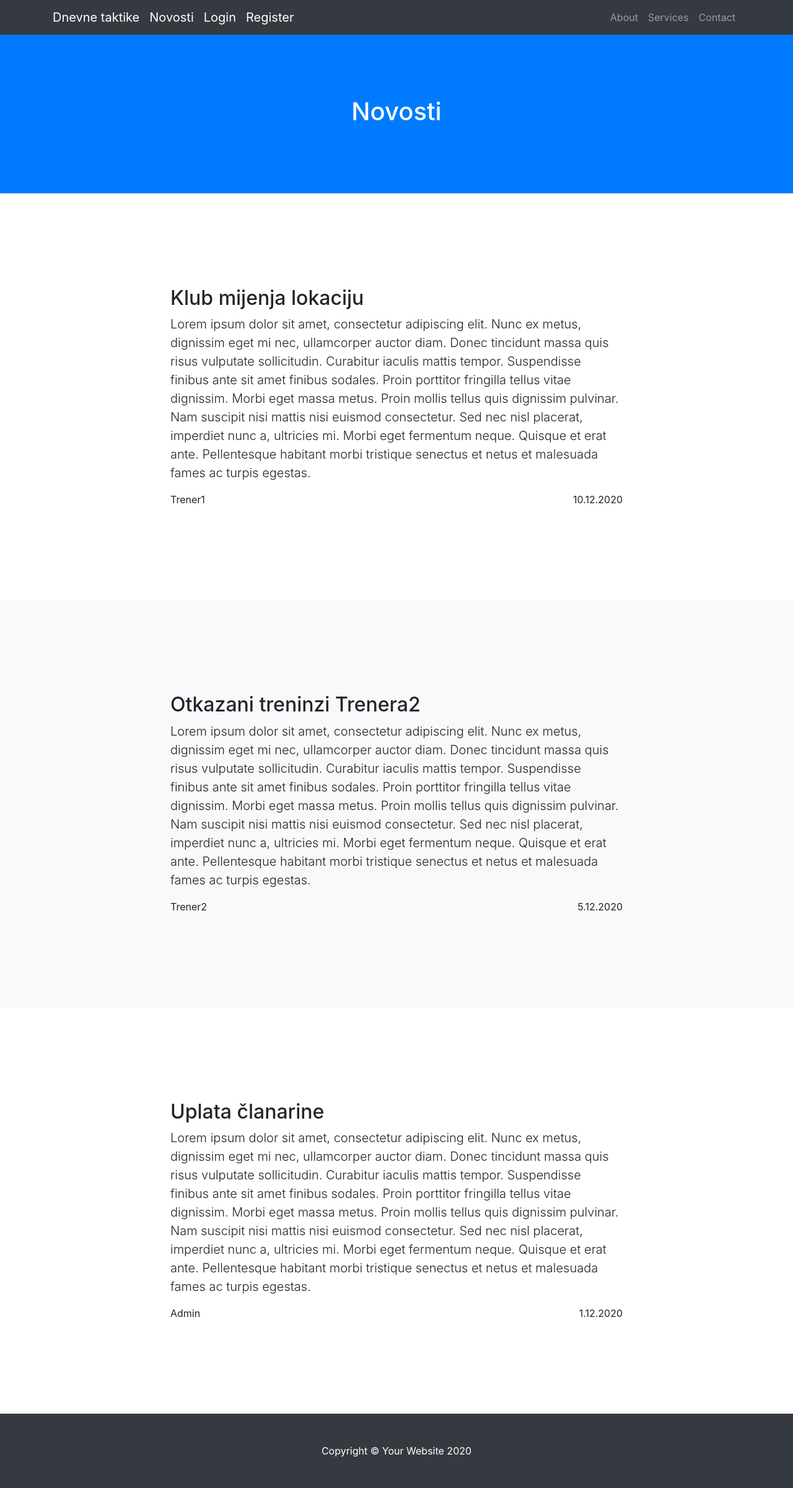
After one commit to Ivan-Klabucar/Chess-Club-Webapp, a Django app: page /novosti in a window 1280 px wide. The commit adds this page. Shown: the whole page at 62% size. Run offline with Django 3.2, Linux system fonts and the light colour scheme; some libraries are stand-ins or nearby versions.

Commit message:
promijenjena naziv stranice 'Obavijesti' u 'Novosti' i uređen novosti.html

```diff
--- a/IzvorniKod/SahovskiKlub/urls.py
+++ b/IzvorniKod/SahovskiKlub/urls.py
@@ -1,6 +1,6 @@
 from django.urls import path
 from django.contrib.auth import views
-from .views import HomeView, DemoTacticView, sign_up, listaTaktika, obavijesti
+from .views import HomeView, DemoTacticView, sign_up, listaTaktika, novosti
 
 urlpatterns = [
     path('', HomeView.as_view()),
@@ -9,5 +9,5 @@ urlpatterns = [
     path('register', sign_up, name="sign-up"),
     path('dnevneTaktike', listaTaktika, name="listaTaktkika"),
     path('taktika', DemoTacticView.as_view()),
-    path('obavijesti', obavijesti, name="obavijesti")
+    path('novosti', novosti, name="novosti")
 ]
--- a/IzvorniKod/SahovskiKlub/views.py
+++ b/IzvorniKod/SahovskiKlub/views.py
@@ -43,9 +43,9 @@ def listaTaktika(request):
     }
     return render(request, 'listaDnevnihTaktika.html', context)
 
-def obavijesti(request):
+def novosti(request):
 	context = {
-		"listaObavijesti" : [
+		"listaNovosti" : [
 			{
                             "autor" : "Trener1",
                             "datum" : "10.12.2020",
@@ -66,7 +66,7 @@ def obavijesti(request):
 			}
                     ],
             }
-	return render(request, 'obavijesti.html', context)
+	return render(request, 'novosti.html', context)
 
 class DemoTacticView(View):
     def get(self, request):
--- a/IzvorniKod/templates/base.html
+++ b/IzvorniKod/templates/base.html
@@ -30,7 +30,7 @@
             <span class="navbar-toggler-icon"></span>
         </button>
         <a class="navbar-brand js-scroll-trigger" href="/dnevneTaktike">Dnevne taktike</a>
-		<a class="navbar-brand js-scroll-trigger" href="/obavijesti">Obavijesti</a>
+		<a class="navbar-brand js-scroll-trigger" href="/novosti">Novosti</a>
         {% if user.is_authenticated %}
         <div class="dropdown">
             <button class="btn btn-primary dropdown-toggle" type="button" data-toggle="dropdown">
--- /dev/null
+++ b/IzvorniKod/templates/novosti.html
@@ -0,0 +1,36 @@
+{% extends "base.html" %}
+{% block header %}
+	<div class="container text-center">
+		<h1>Novosti</h1>
+	</div>
+{% endblock %}
+
+{% block content %}
+	{% for novost in listaNovosti %}
+		{% if forloop.counter|divisibleby:"2" %}
+			<section id="novost" class="bg-light">
+				<div class="container">
+					<div class="row">
+						<div class="col-lg-8 mx-auto">
+							<h2>{{ novost.naslov }}</h2>
+							<p class="lead">{{ novost.tekst }}</p>
+							<span style="float:left">{{ novost.autor }}</span> <span style="float:right">{{ novost.datum }}</span>
+						</div>
+					</div>
+				</div>
+			</section>
+		{% else %}
+			<section id="novost">
+				<div class="container">
+					<div class="row">
+						<div class="col-lg-8 mx-auto">
+							<h2>{{ novost.naslov }}</h2>
+							<p class="lead">{{ novost.tekst }}</p>
+							<span style="float:left">{{ novost.autor }}</span> <span style="float:right">{{ novost.datum }}</span>
+						</div>
+					</div>
+				</div>
+			</section>
+		{% endif %}
+	{%endfor%}
+{% endblock %}
```
Also changed, not shown: IzvorniKod/templates/obavijesti.html (deleted, +0 -36 lines).
